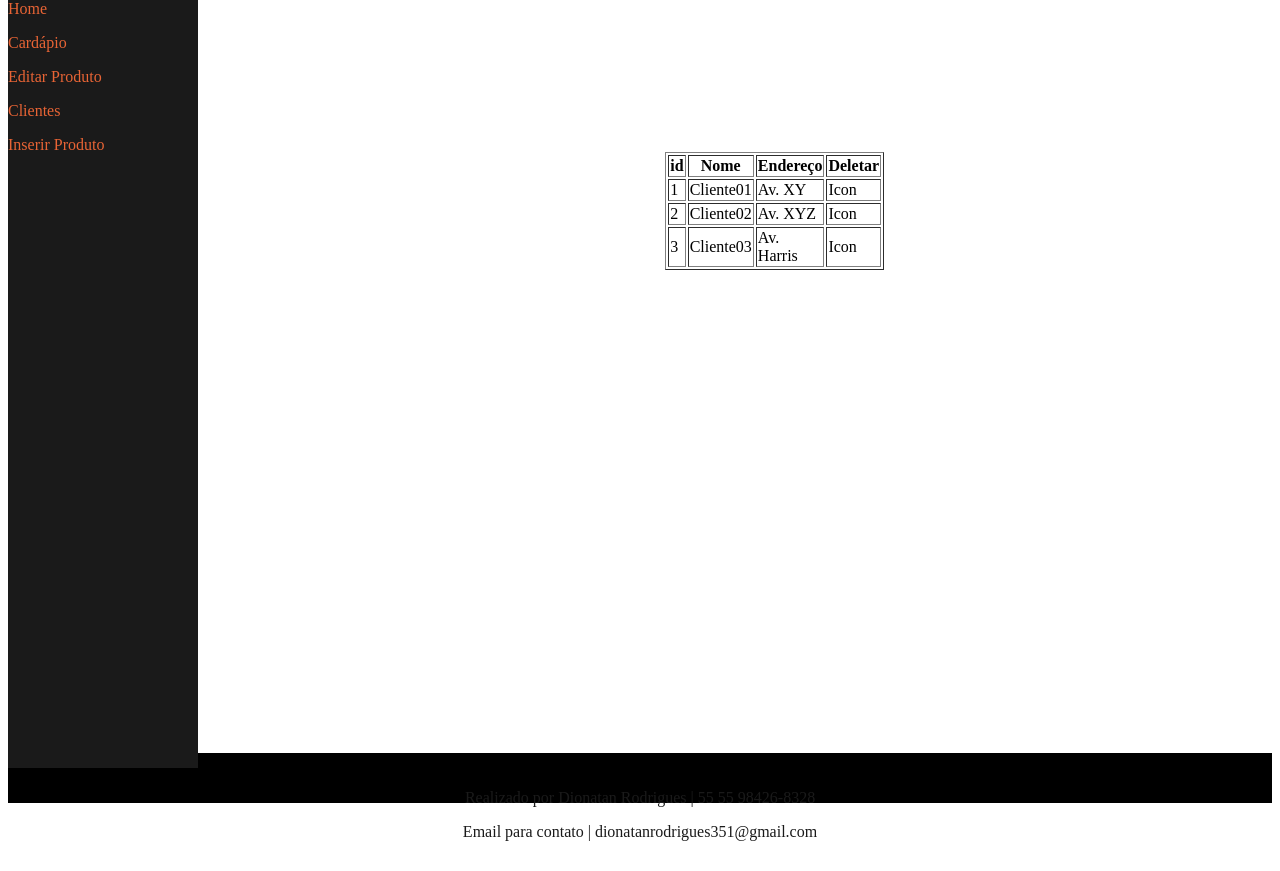
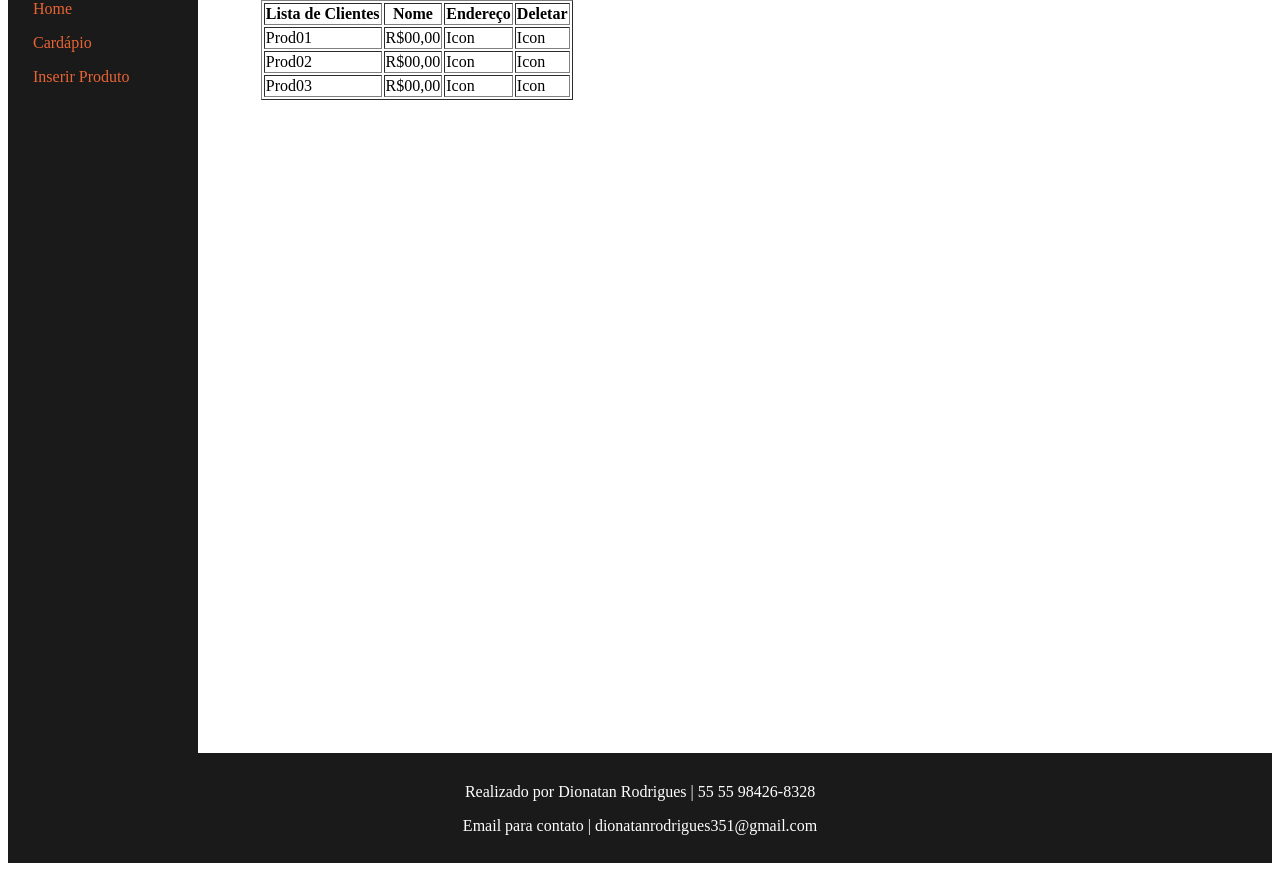
Before and after one commit to Dionatan2019Rodrigues/Sistema-Web, a PHP site: page /Cliente.html in a window 1280 px wide. Shown: the part 108-979 px from the top of the page. Before the commit the page ends 949 px from the top, so only its background shows below. Run offline with PHP 8.4, Linux system fonts and the light colour scheme.

Commit message:
atualização II TRI

```diff
--- a/ADMIN/Cliente.html
+++ b/ADMIN/Cliente.html
@@ -19,22 +19,19 @@
 
 
   <section class="tudo">
-
-    <div class="esquerda">
- 	    <a href="Admin.html">Home</a><p></p>
- 		<a href="Cardp.html">Cardápio</a><p></p>
-     <a href="edit.html">Editar Produto</a><p></p>
-     <a href="Cliente.html">Clientes</a><p></p>
- 		<a href="IsnP.html">Inserir Produto</a><p></p>
-    </div>
+	 <div class="esquerda">
+	    <a href="Admin.html">Home</a><p></p>
+		<a href="Cardp.html">Cardápio</a><p></p>
+		<a href="IsnP.html">Inserir Produto</a><p></p>
+	 </div>
 
 
 	 <div class="direita">
-	    <table border="1px" style="margin-top:15%;margin-bottom:15%; margin-left:40%;margin-right:40%;">
-		   <tr><th>id</th><th>Nome</th><th>Endereço</th><th>Deletar</th>
-		   <tr><td>1</td><td>Cliente01</td><td>Av. XY</td><td>Icon</td></tr>
-		   <tr><td>2</td><td>Cliente02</td><td>Av. XYZ</td><td>Icon</td></tr>
-		   <tr><td>3</td><td>Cliente03</td><td>Av. Harris</td><td>Icon</td></tr>
+	    <table border="1px">
+		   <tr><th>Lista de Clientes</th><th>Nome</th><th>Endereço</th><th>Deletar</th>
+		   <tr><td>Prod01</td><td>R$00,00</td><td>Icon</td><td>Icon</td></tr>
+		   <tr><td>Prod02</td><td>R$00,00</td><td>Icon</td><td>Icon</td></tr>
+		   <tr><td>Prod03</td><td>R$00,00</td><td>Icon</td><td>Icon</td></tr>
 		</table>
 	 </div>
 
--- a/ADMIN/css/css.css
+++ b/ADMIN/css/css.css
@@ -2,6 +2,9 @@ nav{
   height: 100px;
   width: 100%;
   background-color: #1a1a1a ;
+}
+a{
+  margin-left: 25px;
 }
 #logo {
   display : block ;
@@ -14,10 +17,15 @@ h1{
   color: #1a1a1a;
 }
 footer{
-  height: 50px ;
+  height: 110px ;
   width : 100% ;
-  background-color: black ;
+  background-color: #1a1a1a ;
   color: #e86435;
+  margin-bottom: 0px;
+}
+#footer{
+  color: white;
+  margin-top: 10px;
 }
 p {
   text-align : center ;
--- a/USER/card.html
+++ b/USER/card.html
@@ -131,7 +131,9 @@
     <div class="tam"></div>
 
     <footer>
-       <p> FOOTER </p>
+      <div style="height:20px;"></div>
+       <p id="footer"> Realizado por Dionatan Rodrigues | 55 55 98426-8328 </p>
+       <p id="footer"> Email para contato | dionatanrodrigues351@gmail.com </p>
     </footer>
  </body>
  <script  type="text/javascript" src="js/js.js"> </script>
--- a/USER/carro.html
+++ b/USER/carro.html
@@ -86,7 +86,9 @@
     <div class="tam"></div>
 
     <footer>
-       <p> FOOTER </p>
+      <div style="height:20px;"></div>
+       <p id="footer"> Realizado por Dionatan Rodrigues | 55 55 98426-8328 </p>
+       <p id="footer"> Email para contato | dionatanrodrigues351@gmail.com </p>
     </footer>
  </body>
  <script  type="text/javascript" src="js/js.js"> </script>
--- a/USER/index.html
+++ b/USER/index.html
@@ -74,7 +74,9 @@
     <div class="tam">  </div>
 
      <footer>
-        <p> FOOTER </p>
+       <div style="height:20px;"></div>
+        <p id="footer"> Realizado por Dionatan Rodrigues | 55 55 98426-8328 </p>
+        <p id="footer"> Email para contato | dionatanrodrigues351@gmail.com </p>
      </footer>
   </body>
   <script  type="text/javascript" src="js/js.js"> </script>
--- a/USER/login.html
+++ b/USER/login.html
@@ -41,7 +41,9 @@
 
 
     <footer>
-       <p> FOOTER </p>
+      <div style="height:20px;"></div>
+       <p id="footer"> Realizado por Dionatan Rodrigues | 55 55 98426-8328 </p>
+       <p id="footer"> Email para contato | dionatanrodrigues351@gmail.com </p>
     </footer>
  </body>
  <script  type="text/javascript" src="js/js.js"> </script>
```
Also changed, not shown: ADMIN/Admin.html (+5 -3 lines), ADMIN/Cardp.html (+5 -3 lines), ADMIN/Isnp.html (+7 -4 lines), ADMIN/edit.html (deleted, +0 -51 lines), ADMIN/loogin.html (+6 -5 lines), USER/css/css.css (+6 -2 lines).
